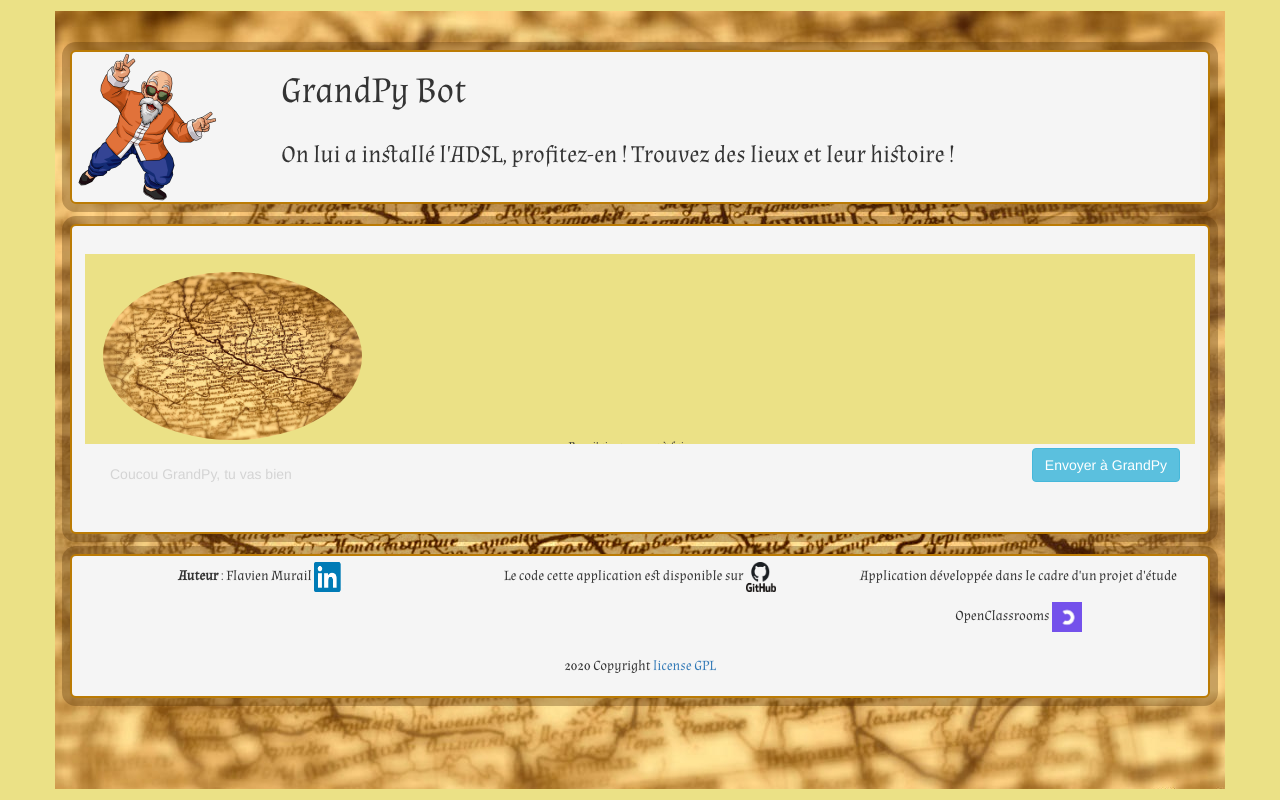
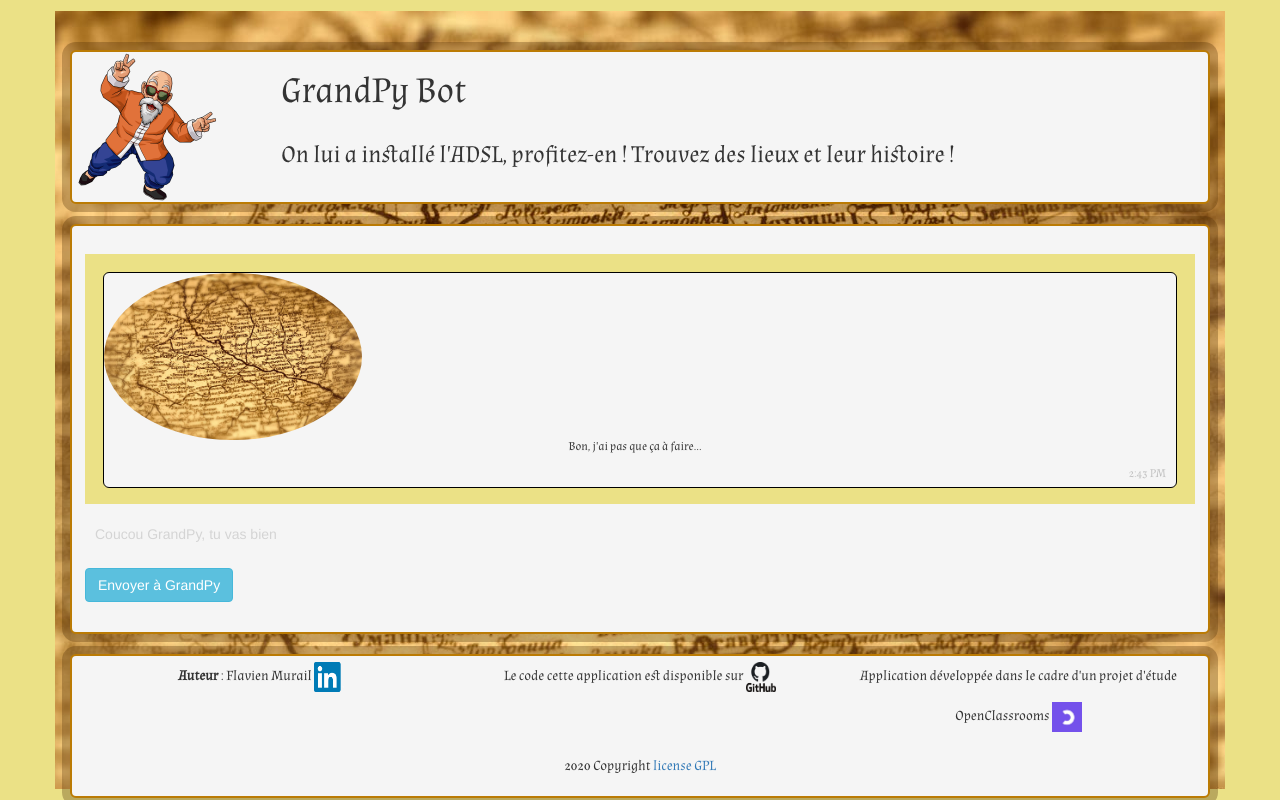
Before and after one commit to Nastyflav/GrandPapyBot_heroku_vers, a Flask app: page / in a window 1280 px wide. Run offline with Flask 2, Linux system fonts and the light colour scheme; some libraries are stand-ins or nearby versions.

Commit message:
Improved the message area frontend

```diff
--- a/gpb_app/static/css/styles.css
+++ b/gpb_app/static/css/styles.css
@@ -51,8 +51,21 @@ header {
     padding: 0;
 }
 
-.send-button {
+ul {  /*Chat*/
+    width:100%;
+    list-style-type: none;
+    padding:18px;
+    bottom:47px;
+    display:flex;
+    flex-direction: column;
+    top:0;
+    overflow-y:scroll;
+}
 
+li {    /*Chat messages */
+    border: 1px solid black;
+    border-radius: 6px;
+    background-color: whitesmoke;
 }
 
 h1, h3 {
@@ -113,7 +126,7 @@ p {
 }
 
 .msj{
-    float:left;background:white;
+    background:white;
 }
 
 .frame > div:last-of-type{
@@ -121,17 +134,6 @@ p {
     bottom:0;
     width:100%;
     display:flex;
-}
-
-ul {  /*Chat messages */
-    width:100%;
-    list-style-type: none;
-    padding:18px;
-    bottom:47px;
-    display:flex;
-    flex-direction: column;
-    top:0;
-    overflow-y:scroll;
 }
 
 input:focus{
--- a/gpb_app/templates/index.html
+++ b/gpb_app/templates/index.html
@@ -29,14 +29,15 @@
                 <div class="row">
                     <div class="col-md-12 frame">
                         <ul></ul>
-                        <div class="message-area">
-                            <div class="col-md-12">
-                                <div class="text text-r" style="background:whitesmoke !important"></div>
-                                    <input class="mytext" placeholder="{{ config.TEXT_AREA }}"/>
-                            </div>
-                            <div class="col-md-2 send-button">
-                            <button type="button" class="btn btn-info">Envoyer à GrandPy</button></div>
+                    </div>
+                <div class="row">
+                    <div class="message-area">
+                        <div class="col-md-12">
+                            <div class="text text-r" style="background:whitesmoke !important"></div>
+                                <input class="mytext" placeholder="{{ config.TEXT_AREA }}"/>
                         </div>
+                        <div class="col-md-12">
+                        <button type="button" class="btn btn-info">Envoyer à GrandPy</button></div>
                     </div>
                 </div>
             </section><br>
```
